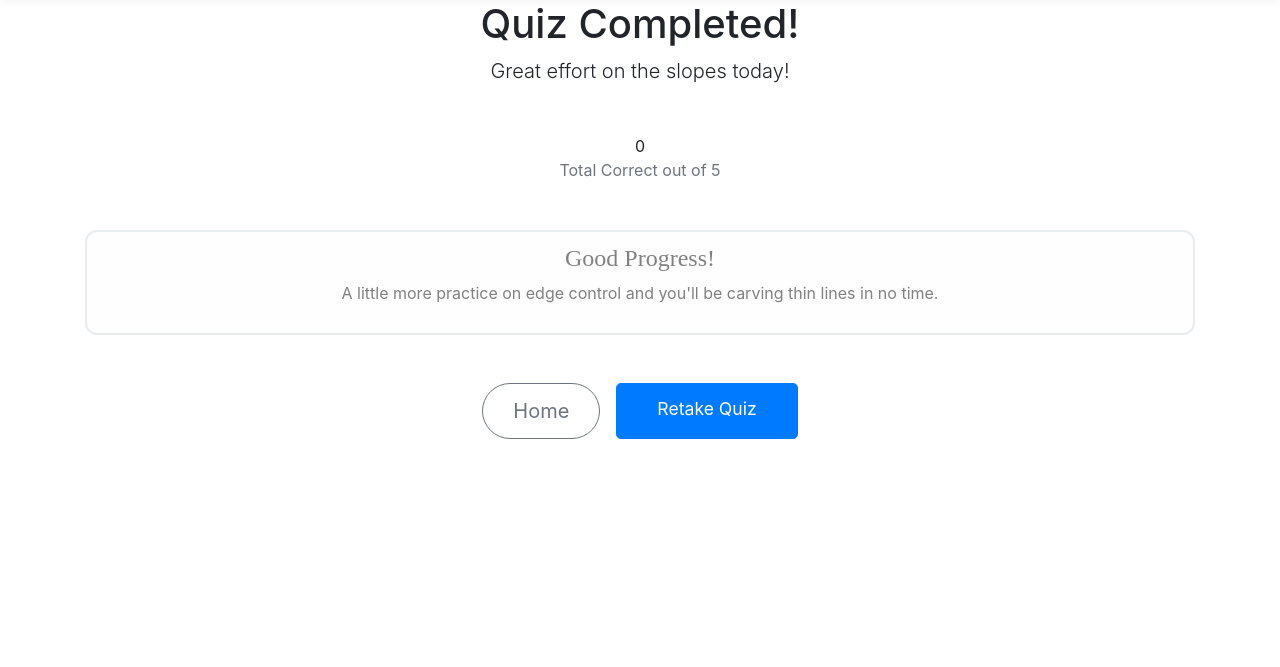
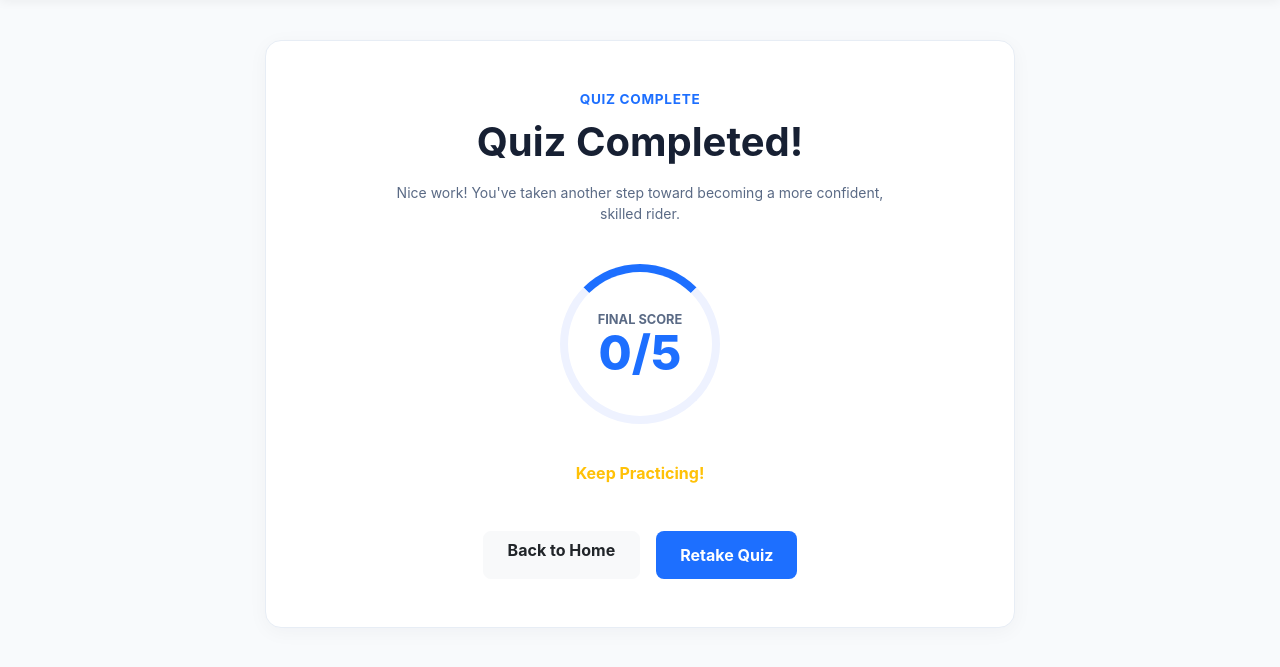
Before and after one commit to JIachen-Tu/UI-final-project, a Flask app: page /results in a window 1280 px wide. Shown: the part 64-731 px from the top of the page. Run offline with Flask 3, Linux system fonts and the light colour scheme; some libraries are stand-ins or nearby versions.

Commit message:
Update results.html

```diff
--- a/templates/results.html
+++ b/templates/results.html
@@ -1,32 +1,33 @@
 {% extends "layout.html" %}
 {% block content %}
-<div class="container text-center">
-    <div class="score-display">
-        <h1>Quiz Completed!</h1>
-        <p class="lead">Great effort on the slopes today!</p>
+<link rel="stylesheet" href="{{ url_for('static', filename='quiz.css') }}">
 
-        <div class="my-5">
-            <div class="score-number">{{ score }}</div>
-            <p class="text-muted">Total Correct out of {{ total }}</p>
-        </div>
+<div class="container quiz-wrapper">
+    <div class="row justify-content-center">
+        <div class="col-lg-8">
+            <div class="content-card text-center py-5">
+                <span class="quiz-step-text">Quiz Complete</span>
+                <h1 class="step-title mt-2 mb-3" style="font-size: 2.5rem;">Quiz Completed!</h1>
+                <p class="step-desc mx-auto" style="max-width: 500px;">Nice work! You've taken another step toward becoming a more confident, skilled rider.</p>
 
-        <div class="result-message mb-5">
-            {% if score == total %}
-                <div class="alert alert-success" style="border-radius: 12px; border: none; background-color: #d4edda;">
-                    <h4 style="font-family: 'Montserrat';">Pro Snowboarder!</h4>
-                    <p>You have mastered the visual cues of carving and skidding.</p>
+                <div class="score-circle">
+                    <span class="score-label">Final Score</span>
+                    <span class="score-value">{{ score }}/5</span>
                 </div>
-            {% else %}
-                <div class="alert alert-light" style="border-radius: 12px; border: 2px solid #E9ECEF;">
-                    <h4 style="font-family: 'Montserrat';">Good Progress!</h4>
-                    <p>A little more practice on edge control and you'll be carving thin lines in no time.</p>
+
+                <div class="result-status mb-5">
+                    {% if score >= 4 %}
+                        <h4 class="step-title text-success">Good Job!</h4>
+                    {% else %}
+                        <h4 class="step-title text-warning">Keep Practicing!</h4>
+                    {% endif %}
                 </div>
-            {% endif %}
-        </div>
 
-        <div class="d-flex justify-content-center mt-4">
-            <a href="/" class="btn btn-outline-secondary btn-lg mr-3" style="border-radius: 30px; padding: 12px 30px;">Home</a>
-            <a href="/quiz/1" class="btn btn-primary btn-lg btn-start" style="padding: 12px 40px; font-size: 1.1rem;">Retake Quiz</a>
+                <div class="d-flex justify-content-center gap-3">
+                    <a href="/" class="btn btn-light px-4 mr-3" style="border-radius: 8px; font-weight: 700;">Back to Home</a>
+                    <a href="/quiz/1" class="btn btn-submit mt-0 px-4">Retake Quiz</a>
+                </div>
+            </div>
         </div>
     </div>
 </div>
```
